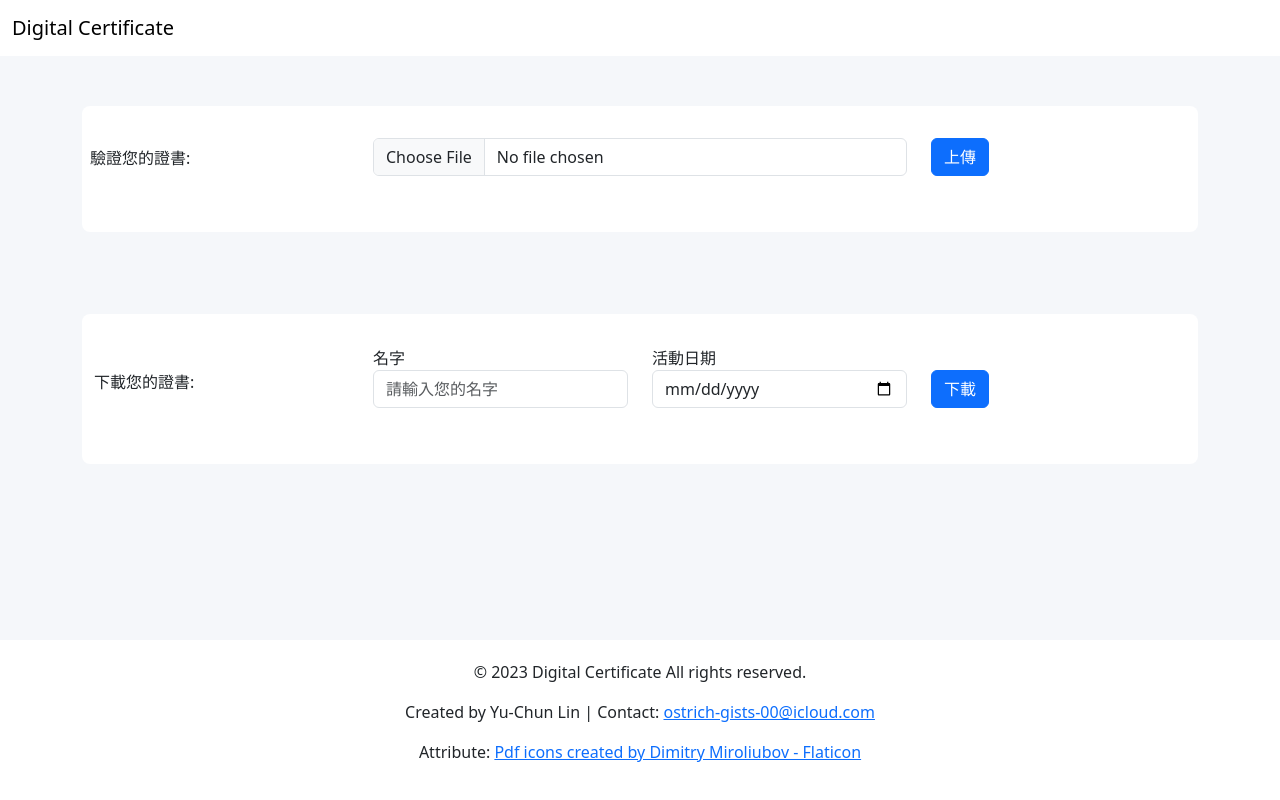
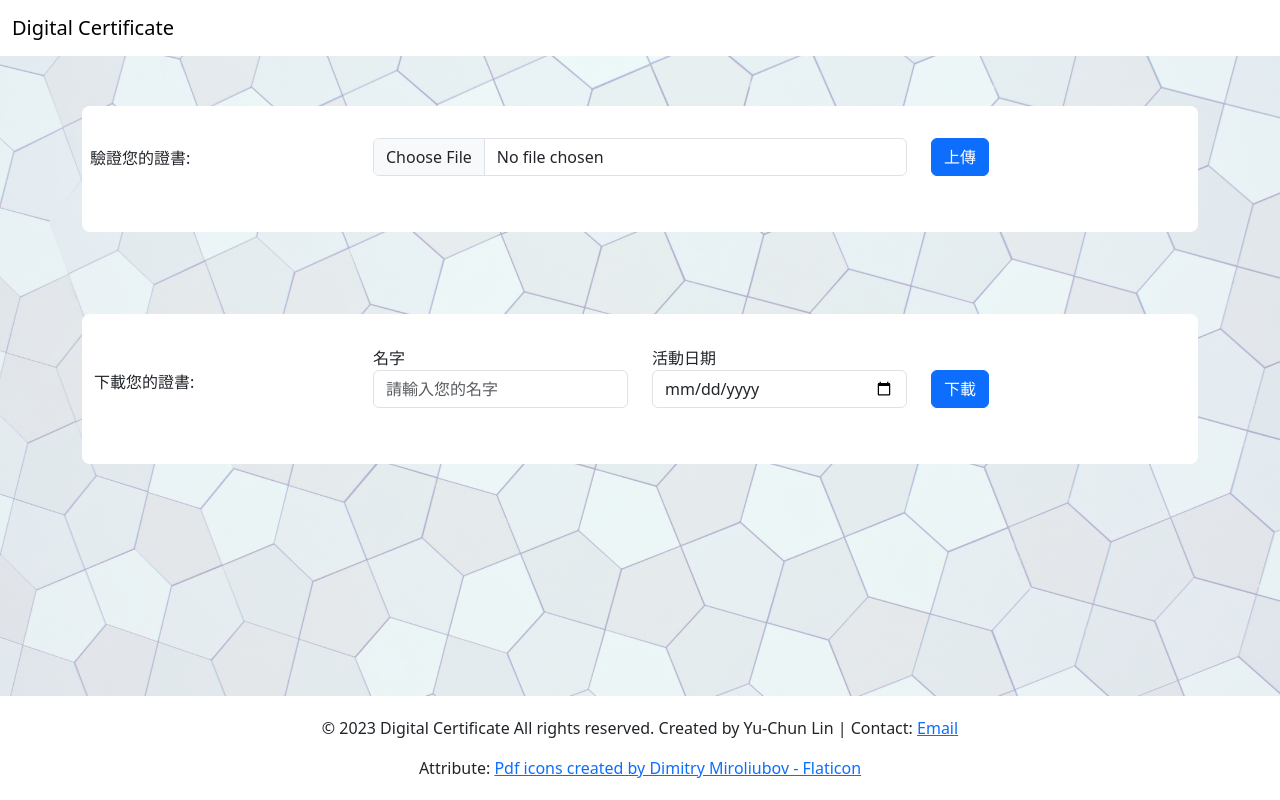
Before and after one commit to yuchun1214/digital-certificate, a Flask app: template templates/index.html in a window 1280 px wide. Run offline with Flask 3, Linux system fonts and the light colour scheme; the template is opened without the code that fills it, so the values that code supplies are empty; parts of the project's set-up code (start-up, migrations or seed data) failed here and were passed over; some libraries are stand-ins or nearby versions.

Commit message:
Add a background image

```diff
--- a/templates/index.html
+++ b/templates/index.html
@@ -11,12 +11,29 @@
 
     <style>
 
-      body{
+      body {
         background-color: rgba(245, 247, 250, 1);
         display: flex;
         flex-direction: column;
         min-height: 100vh;
+        position: relative;
       }
+
+      .background-overlay {
+        position: absolute;
+        top: 0;
+        left: 0;
+        width: 100%;
+        height: 100%;
+        background-image: url("/static/background3.jpg");
+        background-size: cover;
+        background-repeat: no-repeat;
+        background-position: center;
+        /* background-color: rgba(0, 0, 0, 0.5); */
+        opacity: 0.3;
+        z-index: -1;
+      }
+
 
       .form-block {
         border-radius: .5rem;
@@ -55,7 +72,7 @@
     </style>
   </head>
 <body>
-
+  <div class="background-overlay"></div>
   <nav class="navbar" style="background-color: white;">
     <div class="container-fluid">
       <a class="navbar-brand" href="/">Digital Certificate</a>
@@ -147,9 +164,9 @@
 
   <footer class="footer">
     <div class="container">
-      <p>&copy; 2023 Digital Certificate All rights reserved.</p>
-      <p>Created by Yu-Chun Lin | Contact: <a href="mailto:ostrich-gists-00@icloud.com">ostrich-gists-00@icloud.com</a></p>
-      <p>Attribute: <a href="https://www.flaticon.com/free-icons/pdf" title="pdf icons">Pdf icons created by Dimitry Miroliubov - Flaticon</a></p>
+      <p>&copy; 2023 Digital Certificate All rights reserved. Created by Yu-Chun Lin | Contact: <a href="mailto:ostrich-gists-00@icloud.com">Email</a></p>
+      <!-- <p></p> -->
+      <span>Attribute: <a href="https://www.flaticon.com/free-icons/pdf" title="pdf icons">Pdf icons created by Dimitry Miroliubov - Flaticon</a></span>
     </div>
   </footer>
 
```
Also changed, not shown: static/background3.jpg (added).
